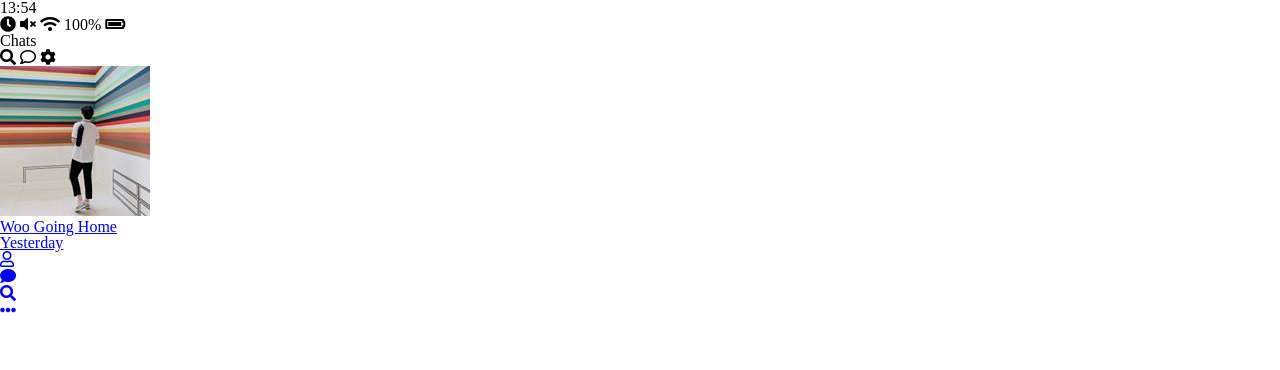
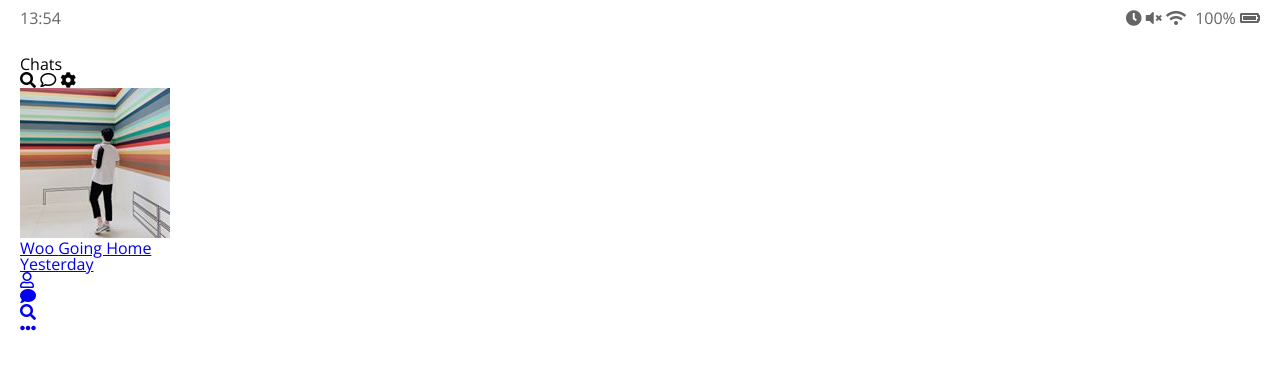
Before and after one commit to woojoung/kakao-clone-v2, a plain HTML site: page index.html in a window 1280 px wide. Drawn offline with nearby package versions, Linux system fonts and the light colour scheme.

Commit message:
#7 CSS3 PRACTICE
# 7.1 Status Bar

```diff
--- /dev/null
+++ b/css/status-bar.css
@@ -0,0 +1,14 @@
+.status-bar {
+  display: flex;
+  justify-content: space-between;
+  margin-bottom: 30px;
+  color: #656565;
+}
+
+.status-bar i {
+  font-size: 16px;
+}
+
+.status-bar__column .status-bar__battery-level {
+  margin-left: 5px;
+}
--- a/css/styles.css
+++ b/css/styles.css
@@ -1 +1,11 @@
+@import url("https://fonts.googleapis.com/css2?family=Open+Sans:wght@400;700&display=swap");
 @import "./reset.css";
+@import "./status-bar.css";
+
+body {
+  background-color: white;
+  padding: 10px 20px;
+  color: #020202;
+  font-family: "Open Sans", -apple-system, BlinkMacSystemFont, "Segoe UI",
+    Roboto, Oxygen, Ubuntu, Cantarell, "Open Sans", "Helvetica Neue", sans-serif;
+}
```
